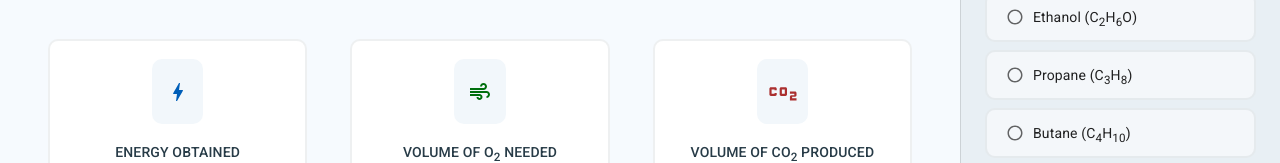
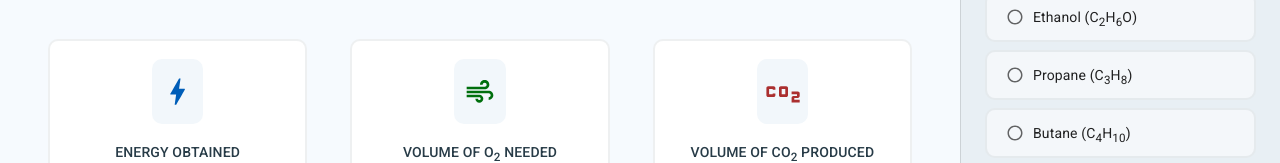
Before and after one commit to graasp/graasp-app-combustion, a React (Vite) app: page / in a window 1280 px wide. Shown: the part 248-411 px from the top of the page. Built offline with nearby package versions, Linux system fonts and the light colour scheme.

Commit message:
feat: make icons larger
closes #44

```diff
--- a/src/components/canvas/interaction-box/CarbonDioxideBox.tsx
+++ b/src/components/canvas/interaction-box/CarbonDioxideBox.tsx
@@ -13,7 +13,7 @@ const CarbonDioxideBox = ({
   footballs: number;
 }): JSX.Element => (
   <InteractionBox
-    icon={<Co2 sx={{ color: CO2_RED, fontSize: '2.2rem' }} />}
+    icon={<Co2 sx={{ color: CO2_RED, fontSize: '2.7rem' }} />}
     mainText={
       <>
         VOLUME OF CO<sub>2</sub> PRODUCED
--- a/src/components/canvas/interaction-box/EnergyBox.tsx
+++ b/src/components/canvas/interaction-box/EnergyBox.tsx
@@ -14,7 +14,7 @@ const EnergyBox = ({ value }: { value: number }): JSX.Element => {
 
   return (
     <InteractionBox
-      icon={<Bolt sx={{ color: PRIMARY_BLUE }} />}
+      icon={<Bolt sx={{ color: PRIMARY_BLUE, fontSize: '2.2rem' }} />}
       mainText="ENERGY OBTAINED"
       subText={
         <>
--- a/src/components/canvas/interaction-box/OxygenBox.tsx
+++ b/src/components/canvas/interaction-box/OxygenBox.tsx
@@ -13,7 +13,7 @@ const OxygenBox = ({
   footballs: number;
 }): JSX.Element => (
   <InteractionBox
-    icon={<Air sx={{ color: O2_GREEN }} />}
+    icon={<Air sx={{ color: O2_GREEN, fontSize: '2rem' }} />}
     mainText={
       <>
         VOLUME OF O<sub>2</sub> NEEDED
```
